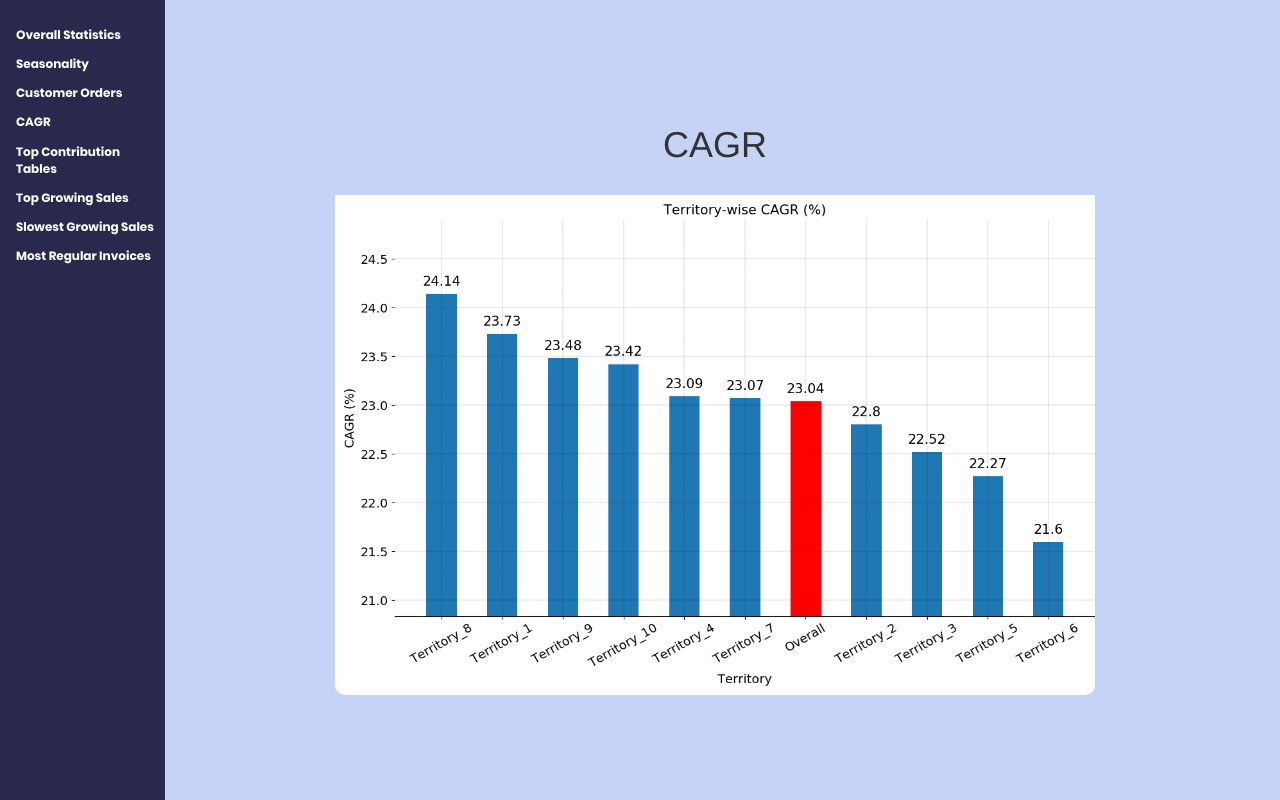
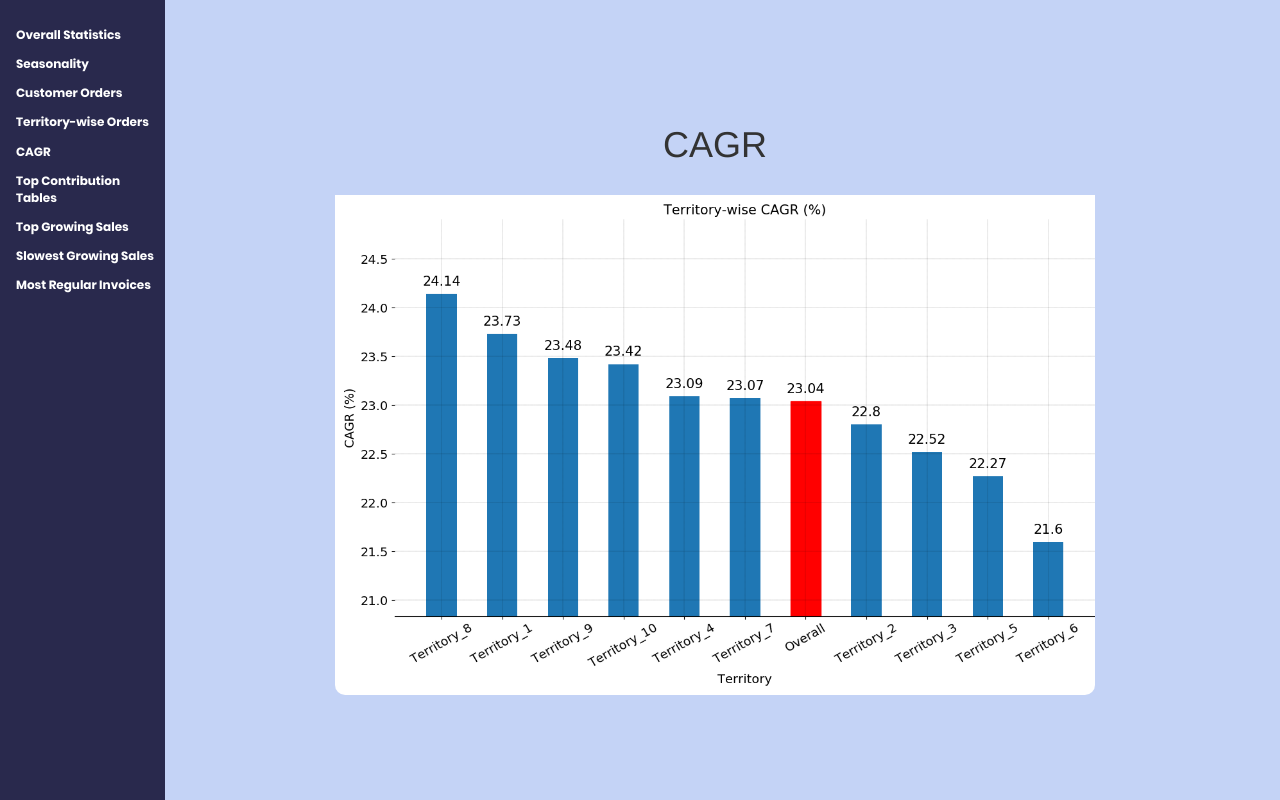
Before and after one commit to sandip-ACSM/flask-app, a Flask app: template templates/cagr.html in a window 1280 px wide. Run offline with Flask 2, Linux system fonts and the light colour scheme; the template is opened without the code that fills it, so the values that code supplies are empty; parts of the project's set-up code (start-up, migrations or seed data) failed here and were passed over; some libraries are stand-ins or nearby versions.

Commit message:
script_modified

```diff
--- a/app.py
+++ b/app.py
@@ -221,6 +221,62 @@ def customer_orders():
 							year_list=global_data['year_list'], \
 							upload_folder=upload_folder,\
 							selected_year=selected_year)
+
+
+@app.route("/territory_wise_orders", methods=['GET', 'POST'])
+def territory_wise_orders():
+	results = {}
+	cursor = db.cursor()
+	selected_year = global_data['year_list'][-1]
+	selected_territory = sorted(global_data['territory_list'])[0]
+	query = '''select time_bucket, round(sale_val/avg_invoice_val) from territory_profile
+	where time_bucket_type='month' and territory_name='{}' order by time_bucket;
+	'''.format(selected_territory)
+	cursor.execute(query)
+	month_list_results = cursor.fetchall()
+
+	if request.method=='POST':
+		selected_year = request.form['year']
+		selected_territory = request.form['territory']
+		query = '''select time_bucket, round(sale_val/avg_invoice_val) from territory_profile
+		where time_bucket_type='month' and territory_name='{}' order by time_bucket;
+		'''.format(selected_territory)
+		cursor.execute(query)
+		month_list_results = cursor.fetchall()
+
+	for m,n in (month_list_results):
+		if m[:4] == str(selected_year):
+			results[m[5:]] = n
+	x,y = list(results.keys()),list(results.values())
+	x = [int(a) for a in x]
+	y = [a for _,a in sorted(zip(x,y))]
+	y = [int(a) for a in y]
+	x = ['APR', 'MAY', 'JUN', 'JUL', 'AUG', 'SEP', 'OCT', 'NOV', \
+		'DEC', 'JAN', 'FEB', 'MAR']
+	# x = x[:len(y)]
+	for i in range(12-len(y)):
+		y.append(0)
+	xlabel, ylabel = 'Month', 'Number of orders'
+	title = f'Month-wise plot of number of orders for {selected_territory} in {selected_year} (APR to MAR)'
+	fig = create_bar_plot(x, y, xlabel, ylabel, title, ylimit=(0, max(y)*1.5),\
+							  width=0.5, rotation=30)
+	fig.savefig(f'{upload_folder}/territory_wise_orders_{selected_year}.png', dpi=100)
+
+
+
+	# [cust_list, avg_order_val_list, avg_num_order_list] = list(zip(*results))
+
+	# xlabel, ylabel = 'Average order value', 'Average order number/month'
+	# title = f'Scatter plot for customer orders in {selected_year}'
+	# fig = create_scatter_plot(avg_order_val_list, avg_num_order_list, 100, xlabel, ylabel, title)
+	# fig.savefig(f'{upload_folder}/territory_wise_orders_{selected_year}.png', dpi=100)
+
+	return render_template('territory_wise_orders.html', \
+							year_list=global_data['year_list'], \
+							territory_list=sorted(global_data['territory_list']),\
+							upload_folder=upload_folder,\
+							selected_year=selected_year,\
+							selected_territory=selected_territory)
 
 
 @app.route("/top_contribution", methods=['GET', 'POST'])
@@ -537,6 +593,7 @@ def create_bar_plot(label_list, y, xlabel, ylabel, title, ylimit=(),\
 	else:
 		plt.ylim(min_y-0.3*y_int, max_y+0.3*y_int)
 	for i, j in enumerate(y):
+		if j != 0:
 			ax.text(i, j+text_offset, j, fontsize=15, ha='center')
 	plt.tight_layout()
 	ax.spines['top'].set_visible(False)
--- a/templates/customer_orders.html
+++ b/templates/customer_orders.html
@@ -23,7 +23,8 @@
                     <div>
                         <img style="margin-left: 140px" src="{{upload_folder}}/customer_orders_{{selected_year}}.png"
                         height="500" width="500">
-                    </div>
+					</div>
+					<br>
                 </div>
 
             </div>
--- a/templates/layout.html
+++ b/templates/layout.html
@@ -24,6 +24,7 @@
 		<a href="/">Overall Statistics</a>
 		<a href="/seasonality">Seasonality</a>
 		<a href="/customer_orders">Customer Orders</a>
+		<a href="/territory_wise_orders">Territory-wise Orders</a>
 		<a href="/cagr">CAGR</a>
 		<a href="/top_contribution">Top Contribution Tables</a>
 		<a href="/top_growing_sales">Top Growing Sales</a>
```
Also changed, not shown: templates/territory_wise_orders.html (added, +47 -0 lines), static/uploads/territory_wise_orders_2017.png (added), static/uploads/territory_wise_orders_2018.png (added), static/uploads/territory_wise_orders_2019.png (added).
